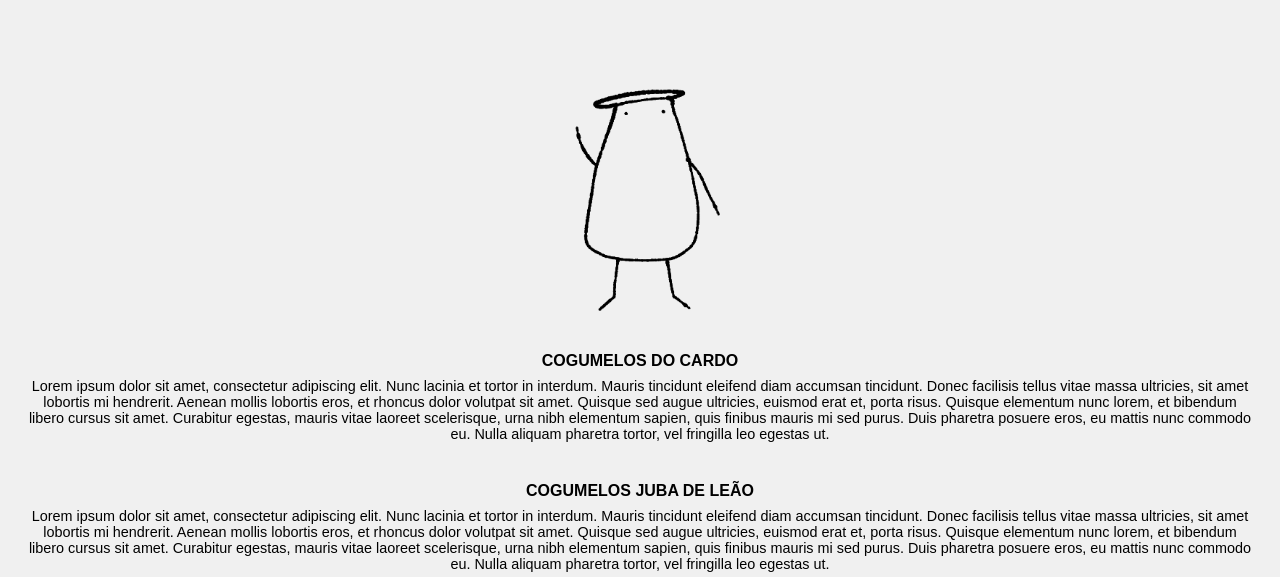
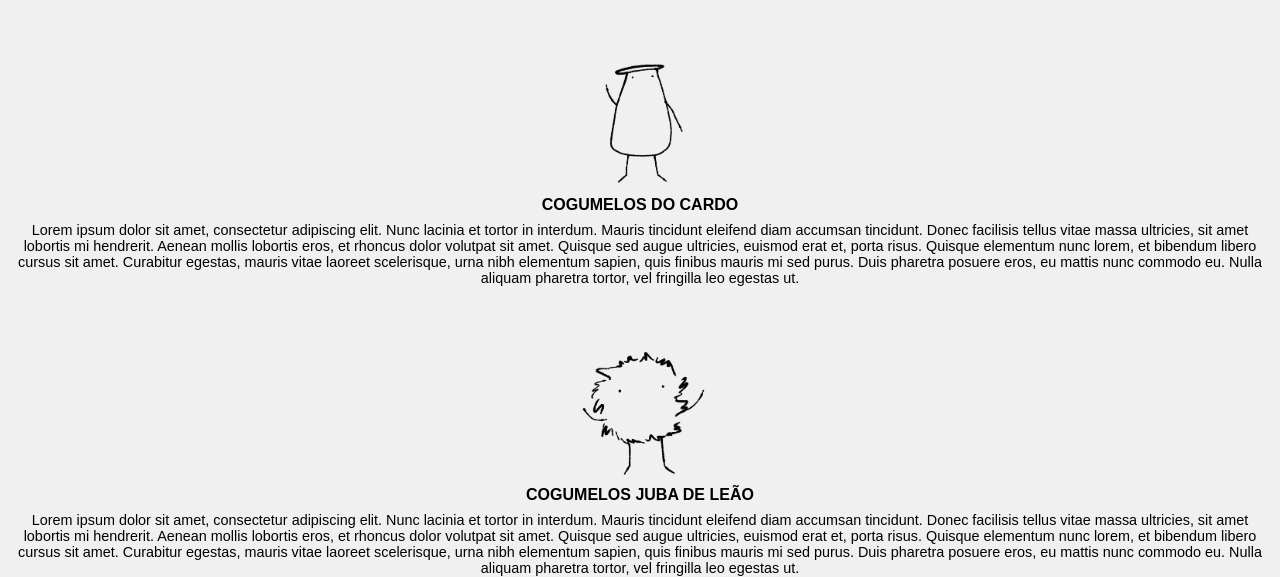
Before and after one commit to cogumelosdopradoaoprato/cogumelosdopradoaoprato.github.io, a website built with Vite: page cogumelos.html in a window 1280 px wide. Shown: the part 147-724 px from the top of the page. Built offline with nearby package versions, Linux system fonts and the light colour scheme.

Commit message:
changes css

```diff
--- a/cogumelos.html
+++ b/cogumelos.html
@@ -97,6 +97,7 @@
                     </div>
                 </div>
                 <div class="cogumelo">
+                    <img src="images/juba.png" alt="" srcset="">
                     <div class="text">
                         <h2>COGUMELOS JUBA DE LEÃO</h2>
                         <p>Lorem ipsum dolor sit amet, consectetur adipiscing elit. Nunc lacinia et tortor in interdum. Mauris
@@ -115,7 +116,6 @@
                             Nulla aliquam
                             pharetra tortor, vel fringilla leo egestas ut.</p>
                     </div>
-                    <img src="images/juba.png" alt="" srcset="">
                 </div>
                 <div class="cogumelo">
                     <img src="images/ostra.png" alt="" srcset="">
--- a/src/style.css
+++ b/src/style.css
@@ -323,11 +323,9 @@ body {
   text-align: center;
 }
 
-.cogumelos.mobile .container .cogumelo img {
-  width: 100%;
-  height: auto;
-  max-width: 300px;
-  margin-bottom: 1rem;
+.cogumelos.mobile .container img {
+  height: 10rem;
+  margin: auto 0;
 }
 
 .cogumelos.desktop .container .cogumelo .text {
@@ -341,7 +339,7 @@ body {
   display: flex;
   flex-direction: column;
   justify-content: center;
-  padding: 0 1rem;
+  padding: 0px 10px;
 }
 
 .cogumelos.desktop .container .cogumelo .text h2 {
@@ -512,7 +510,7 @@ body {
 
 /* Mobile view */
 
-@media (min-width: 300px) {
+@media (max-width: 768px) {
   .sobre.desktop {
     display: none;
   }
@@ -591,7 +589,7 @@ body {
   position: absolute;
   transform-origin: center center;
   transform: scale(1);
-  max-height: 2400px;
+  max-height: 2000px;
 }
 
 /* Producao - sections */
@@ -729,7 +727,7 @@ body {
 
 /* Mobile view */
 
-@media (min-width: 300px) {
+@media (max-width: 768px) {
 
   .producao .container .content {
       display: flex;
```
